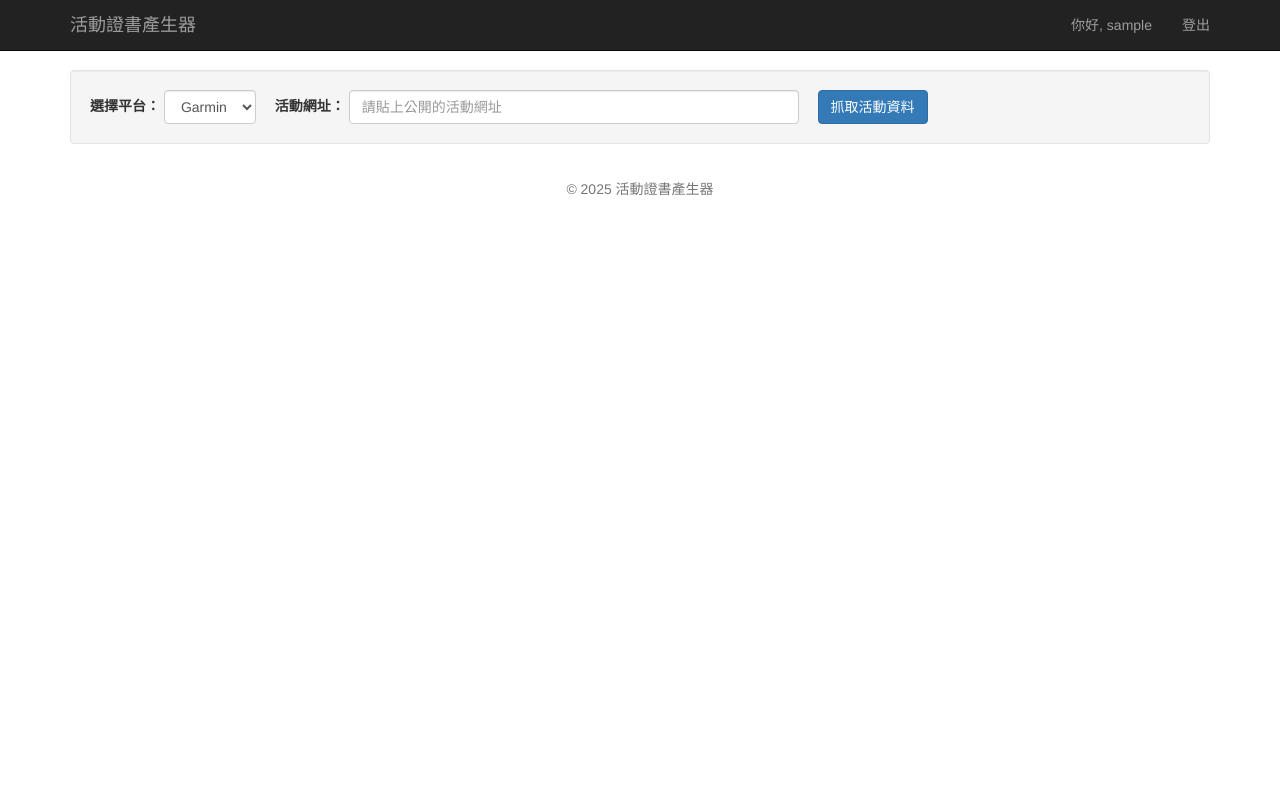
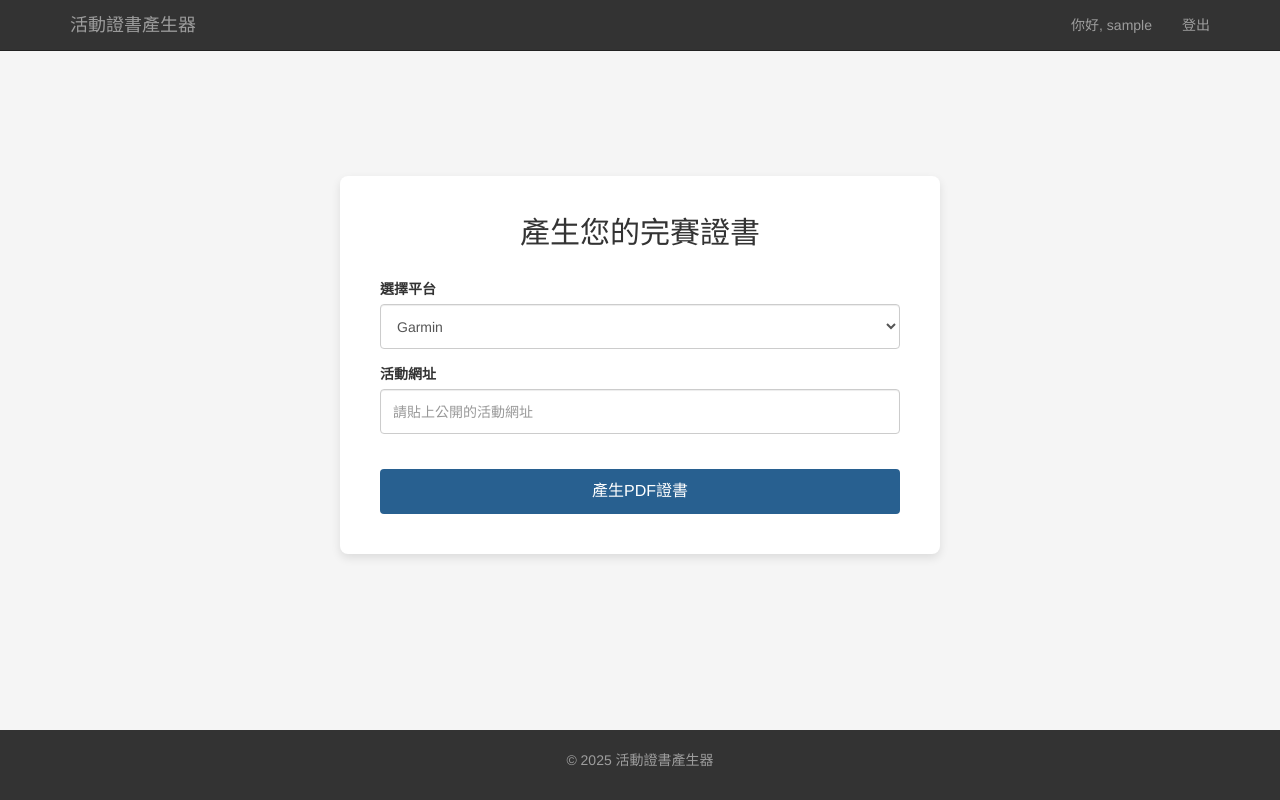
Before and after one commit to kdazero/sportWeb, a Flask app: page / in a window 1280 px wide. Run offline with Flask 3, Linux system fonts and the light colour scheme; the visitor is signed in with stand-in values (Sample User, id 1); some libraries are stand-ins or nearby versions.

Commit message:
html style change

```diff
--- a/app.py
+++ b/app.py
@@ -6,7 +6,7 @@ import requests
 import pandas as pd
 from flask import Flask, render_template, request, redirect, url_for, session, Response, flash
 from bs4 import BeautifulSoup
-from datetime import datetime
+from datetime import datetime, timedelta
 from io import BytesIO
 from urllib.parse import quote
 import threading
@@ -70,92 +70,97 @@ gsheet_lock = threading.Lock()
 # 資料爬取與處理 (依照本地成功版本邏輯，並標準化輸出)
 # ==============================================================================
 def get_strava_data(url):
-    """從 Strava 活動頁面抓取資料，並返回標準化格式的活動列表。"""
+    """從 Strava 活動頁面爬取資料"""
     try:
-        response = requests.get(url, headers={'User-Agent': 'Mozilla/5.0'})
+        headers = {
+            'User-Agent': 'Mozilla/5.0 (Windows NT 10.0; Win64; x64) AppleWebKit/537.36 (KHTML, like Gecko) Chrome/91.0.4472.124 Safari/537.36'
+        }
+        response = requests.get(url, headers=headers)
         response.raise_for_status()
+
+        soup = BeautifulSoup(response.text, 'html.parser')
+        stats = soup.find_all('div', class_='Stat_statValue__lmw2H')
+
+        if len(stats) < 3:
+            return {'error': '無法在頁面上找到足夠的統計數據，請確認網址是否為公開活動。'}
+
+        distance_str = stats[0].text.replace('km', '').strip()
+        time_str = stats[1].text
+        elevation_str = stats[2].text.replace('m', '').replace(',', '').strip()
+
+        distance = float(distance_str)
+        total_seconds = hms_to_seconds(time_str)
+        elevation = int(elevation_str)
+        avg_pace = calculate_pace(distance, total_seconds)
+
+        return {
+            'distance': f"{distance:.2f} km",
+            'time': time_str,
+            'elevation_gain': f"{elevation} m",
+            'avg_pace': avg_pace,
+            'source': 'Strava'
+        }
+    except Exception as e:
+        return {'error': f'爬取 Strava 資料時發生錯誤: {e}'}
+
+def get_garmin_data(url):
+    """
+    從 Garmin Connect 公開活動頁面的 meta 標籤直接爬取資料。
+    這個方法最為穩定，因為 meta 標籤是設計給爬蟲讀取的。
+    """
+    try:
+        headers = {
+            'User-Agent': 'Mozilla/5.0 (Windows NT 10.0; Win64; x64) AppleWebKit/537.36 (KHTML, like Gecko) Chrome/108.0.0.0 Safari/537.36',
+            'Accept-Language': 'en-US,en;q=0.9',
+        }
+        response = requests.get(url, headers=headers)
+        response.raise_for_status()
+
         soup = BeautifulSoup(response.text, 'html.parser')
 
-        activity_name_tag = soup.find('h1', class_='title')
-        activity_name = activity_name_tag.get_text(strip=True) if activity_name_tag else '未知活動'
+        # 找到 property 為 'og:description' 的 meta 標籤
+        meta_tag = soup.find('meta', property='og:description')
 
-        details_div = soup.find('div', class_='details-container')
-        if not details_div:
-            raise ValueError("在頁面中找不到活動詳細資料區塊。")
+        if not meta_tag or not meta_tag.get('content'):
+            return {'error': '無法在 Garmin 頁面中找到活動的 meta 資訊。請確認活動為公開，或網址正確。'}
 
-        distance_str = "0"
-        time_str = "0h0m0s"
+        content = meta_tag.get('content')
+        # content 格式: "Distance 6.07 km | Time 36:20 | Pace 5:59 /km | Elevation 7 m"
 
-        # 尋找包含 Distance 和 Moving Time 的區塊
-        for item in details_div.find_all('div', class_='detail'):
-            label = item.find('div', class_='label').get_text(strip=True)
-            value = item.find('div', class_='value').get_text(strip=True)
-            if 'Distance' in label:
-                distance_str = value
-            elif 'Moving Time' in label:
-                time_str = value
+        # 使用正規表示式從 content 字串中提取各項數據
+        dist_match = re.search(r'Distance ([\d\.]+) km', content)
+        time_match = re.search(r'Time ([\d:]+)', content)
+        elev_match = re.search(r'Elevation ([\d]+) m', content)
 
-        # 處理距離
-        distance_km = 0.0
-        cleaned_distance_str = distance_str.replace(',', '')
-        if 'km' in cleaned_distance_str:
-            distance_km = float(re.findall(r"[\d\.]+", cleaned_distance_str)[0])
-        elif 'm' in cleaned_distance_str:
-            distance_km = float(re.findall(r"[\d\.]+", cleaned_distance_str)[0]) / 1000
+        if not (dist_match and time_match and elev_match):
+            return {'error': '從 meta 資訊中解析數據失敗，可能是 Garmin 更改了格式。'}
 
-        # 處理時間
-        time_seconds = 0
-        if 'h' in time_str:
-            time_seconds += int(time_str.split('h')[0]) * 3600
-            time_str = time_str.split('h')[1] if 'h' in time_str else ''
-        if 'm' in time_str:
-            time_seconds += int(time_str.split('m')[0]) * 60
-            time_str = time_str.split('m')[1] if 'm' in time_str else ''
-        if 's' in time_str:
-            time_seconds += int(time_str.split('s')[0])
+        distance_km = float(dist_match.group(1))
+        time_str = time_match.group(1) # e.g., "36:20" or "1:05:33"
+        elevation_m = int(elev_match.group(1))
 
-        # 返回標準化格式的活動列表 (即使只有一個)
-        return [{
-            'id': 0, # Strava 單頁活動給予一個固定的 ID
-            'name': activity_name,
-            'distance_km': round(distance_km, 2),
-            'time_seconds': time_seconds
-        }]
+        # 將時間字串轉換為總秒數
+        total_seconds = hms_to_seconds(time_str)
+
+        # 重新計算配速以確保格式統一
+        avg_pace = calculate_pace(distance_km, total_seconds)
+
+        # 格式化總時間為 hh:mm:ss
+        td = timedelta(seconds=total_seconds)
+        hours, remainder = divmod(td.seconds, 3600)
+        minutes, seconds = divmod(remainder, 60)
+        formatted_time = f"{int(hours):02}:{int(minutes):02}:{int(seconds):02}"
+
+        return {
+            'distance': f"{distance_km:.2f} km",
+            'time': formatted_time,
+            'elevation_gain': f"{elevation_m} m",
+            'avg_pace': avg_pace,
+            'source': 'Garmin Connect'
+        }
+
     except Exception as e:
-        print(f"抓取 Strava 資料時發生錯誤: {e}", file=sys.stderr)
-        return None
-
-def get_garmin_data(url):
-    """從 Garmin Connect 頁面抓取資料，並返回標準化格式的活動列表。"""
-    try:
-        response = requests.get(url)
-        response.raise_for_status()
-        soup = BeautifulSoup(response.text, 'html.parser')
-
-        script_tag = soup.find('script', string=re.compile('VIEWER_USER_PREFERENCES'))
-        if not script_tag:
-            raise ValueError('在頁面中找不到活動資料腳本。')
-
-        json_str = script_tag.string
-        json_data_match = re.search(r'=\s*(\{.*?\});', json_str, re.DOTALL)
-        if not json_data_match:
-            raise ValueError('無法解析活動資料 JSON。')
-
-        data = json.loads(json_data_match.group(1))
-        activities_raw = data.get('activities', [])
-
-        activities_standardized = []
-        for act in activities_raw:
-            activities_standardized.append({
-                'id': act.get('activityId'),
-                'name': act.get('activityName', 'N/A'),
-                'distance_km': round(act.get('distance', 0) / 1000, 2),
-                'time_seconds': act.get('movingTime', 0)
-            })
-        return activities_standardized
-    except Exception as e:
-        print(f"抓取 Garmin 資料時發生錯誤: {e}", file=sys.stderr)
-        return None
+        return {'error': f'處理 Garmin 資料時發生未預期的錯誤: {e}'}
 
 # ==============================================================================
 # 輔助函式
@@ -202,6 +207,39 @@ def update_user_log(user_id_card, successful_url):
         except Exception as e:
             print(f"更新 Google Sheet 時發生錯誤：{e}", file=sys.stderr)
 
+def hms_to_seconds(t):
+    """將 '1h 23m 45s' 或 'hh:mm:ss' 或 'mm:ss' 格式的時間字串轉換為總秒數"""
+    h, m, s = 0, 0, 0
+    if not isinstance(t, str):
+        return 0
+
+    if 'h' in t or 'm' in t or 's' in t: # 處理 Strava 的 '1h 23m 45s' 格式
+        if 'h' in t:
+            h = int(t.split('h')[0])
+            t = t.split('h')[1].strip()
+        if 'm' in t:
+            m = int(t.split('m')[0])
+            t = t.split('m')[1].strip()
+        if 's' in t:
+            s = int(t.split('s')[0])
+        return h * 3600 + m * 60 + s
+    elif ':' in t: # 處理 Garmin meta tag 的 'hh:mm:ss' 或 'mm:ss' 格式
+        parts = list(map(int, t.split(':')))
+        if len(parts) == 3: # hh:mm:ss
+            return parts[0] * 3600 + parts[1] * 60 + parts[2]
+        elif len(parts) == 2: # mm:ss
+            return parts[0] * 60 + parts[1]
+    return 0
+
+
+def calculate_pace(distance_km, total_seconds):
+    """計算配速 (分鐘/公里)"""
+    if distance_km == 0 or total_seconds == 0:
+        return "0'00\" /km"
+    pace_seconds_per_km = total_seconds / distance_km
+    pace_minutes = int(pace_seconds_per_km // 60)
+    pace_seconds = int(pace_seconds_per_km % 60)
+    return f"{pace_minutes}'{pace_seconds:02d}\" /km"
 # ==============================================================================
 # 路由 (Routes)
 # ==============================================================================
--- a/templates/index.html
+++ b/templates/index.html
@@ -8,20 +8,69 @@
     <link rel="stylesheet" href="https://maxcdn.bootstrapcdn.com/bootstrap/3.3.7/css/bootstrap.min.css">
     <style>
         body {
-            padding-top: 70px;
+            background-color: #f5f5f5;
+            display: flex;
+            flex-direction: column;
+            min-height: 100vh;
+        }
+
+        .navbar-inverse {
+            background-color: #333;
+            border-color: #222;
+        }
+
+        .content-wrapper {
+            flex: 1;
+            display: flex;
+            align-items: center;
+            justify-content: center;
+            padding: 20px;
+        }
+
+        .form-container {
+            background-color: #fff;
+            padding: 40px;
+            border-radius: 8px;
+            box-shadow: 0 4px 10px rgba(0, 0, 0, 0.1);
+            width: 100%;
+            max-width: 600px;
+        }
+
+        .form-container h2 {
+            margin-top: 0;
+            margin-bottom: 30px;
+            text-align: center;
+            color: #333;
+        }
+
+        .form-control {
+            height: 45px;
+            border-radius: 4px;
+        }
+
+        .btn-primary {
+            height: 45px;
+            border-radius: 4px;
+            background-color: #286090;
+            border: none;
+            font-size: 16px;
         }
 
         .footer {
-            padding: 15px 0;
+            padding: 20px 0;
             text-align: center;
+            background-color: #333;
+            color: #9d9d9d;
         }
 
-        .flash-message {
-            margin-top: 15px;
-        }
-
-        .form-inline .form-group {
-            margin-right: 15px;
+        .flash-container {
+            position: fixed;
+            top: 80px;
+            left: 50%;
+            transform: translateX(-50%);
+            z-index: 9999;
+            width: 90%;
+            max-width: 500px;
         }
     </style>
 </head>
@@ -30,13 +79,6 @@
     <nav class="navbar navbar-inverse navbar-fixed-top">
         <div class="container">
             <div class="navbar-header">
-                <button type="button" class="navbar-toggle collapsed" data-toggle="collapse" data-target="#navbar"
-                    aria-expanded="false" aria-controls="navbar">
-                    <span class="sr-only">Toggle navigation</span>
-                    <span class="icon-bar"></span>
-                    <span class="icon-bar"></span>
-                    <span class="icon-bar"></span>
-                </button>
                 <a class="navbar-brand" href="/">活動證書產生器</a>
             </div>
             <div id="navbar" class="collapse navbar-collapse">
@@ -44,20 +86,18 @@
                     {% if session.user_name %}
                     <li><a href="#">你好, {{ session.user_name }}</a></li>
                     <li><a href="{{ url_for('logout') }}">登出</a></li>
-                    {% else %}
-                    <li><a href="{{ url_for('login') }}">登入</a></li>
                     {% endif %}
                 </ul>
             </div>
         </div>
     </nav>
 
-    <div class="container">
-        <!-- Flash Messages -->
+    <!-- Flash Messages -->
+    <div class="flash-container">
         {% with messages = get_flashed_messages(with_categories=true) %}
         {% if messages %}
         {% for category, message in messages %}
-        <div class="alert alert-{{ category }} alert-dismissible flash-message" role="alert">
+        <div class="alert alert-{{ category }} alert-dismissible" role="alert">
             <button type="button" class="close" data-dismiss="alert" aria-label="Close"><span
                     aria-hidden="true">&times;</span></button>
             {{ message }}
@@ -65,52 +105,37 @@
         {% endfor %}
         {% endif %}
         {% endwith %}
+    </div>
 
-        <!-- URL Submission Form -->
-        <div class="well">
-            <form method="POST" action="/" class="form-inline">
+
+    <div class="content-wrapper">
+        <div class="form-container">
+            <h2>產生您的完賽證書</h2>
+            <form method="POST" action="/">
                 <div class="form-group">
-                    <label for="url_type">選擇平台：</label>
+                    <label for="url_type">選擇平台</label>
                     <select name="url_type" id="url_type" class="form-control">
                         <option value="garmin">Garmin</option>
                         <option value="strava">Strava</option>
                     </select>
                 </div>
                 <div class="form-group">
-                    <label for="activity_url">活動網址：</label>
+                    <label for="activity_url">活動網址</label>
                     <input type="url" name="activity_url" id="activity_url" class="form-control"
-                        placeholder="請貼上公開的活動網址" required size="50">
+                        placeholder="請貼上公開的活動網址" required>
                 </div>
-                <button type="submit" class="btn btn-primary">抓取活動資料</button>
+                <br>
+                <button type="submit" class="btn btn-primary btn-block">產生PDF證書</button>
             </form>
         </div>
-
-        <!-- Activities List -->
-        {% if activities %}
-        <h2>請選擇要產製證書的活動：</h2>
-        <div class="list-group">
-            {% for activity in activities %}
-            <div class="list-group-item">
-                <a href="{{ url_for('generate_pdf', activity_index=loop.index0) }}" class="btn btn-success pull-right"
-                    style="margin-left: 10px;">產生證書</a>
-                <h4 class="list-group-item-heading">{{ activity.name }}</h4>
-                <p class="list-group-item-text">
-                    距離：{{ "%.2f"|format(activity.distance_km) }} 公里 |
-                    時間：{{ activity.time_hms }}
-                </p>
-            </div>
-            {% else %}
-            <p>在此網址中未找到任何活動。</p>
-            {% endfor %}
-        </div>
-        {% endif %}
     </div>
 
     <footer class="footer">
         <div class="container">
-            <p class="text-muted">&copy; 2025 活動證書產生器</p>
+            <p>&copy; 2025 活動證書產生器</p>
         </div>
     </footer>
+
     <script src="https://ajax.googleapis.com/ajax/libs/jquery/1.12.4/jquery.min.js"></script>
     <script src="https://maxcdn.bootstrapcdn.com/bootstrap/3.3.7/js/bootstrap.min.js"></script>
 </body>
```
Also changed, not shown: templates/login.html (+57 -49 lines).
